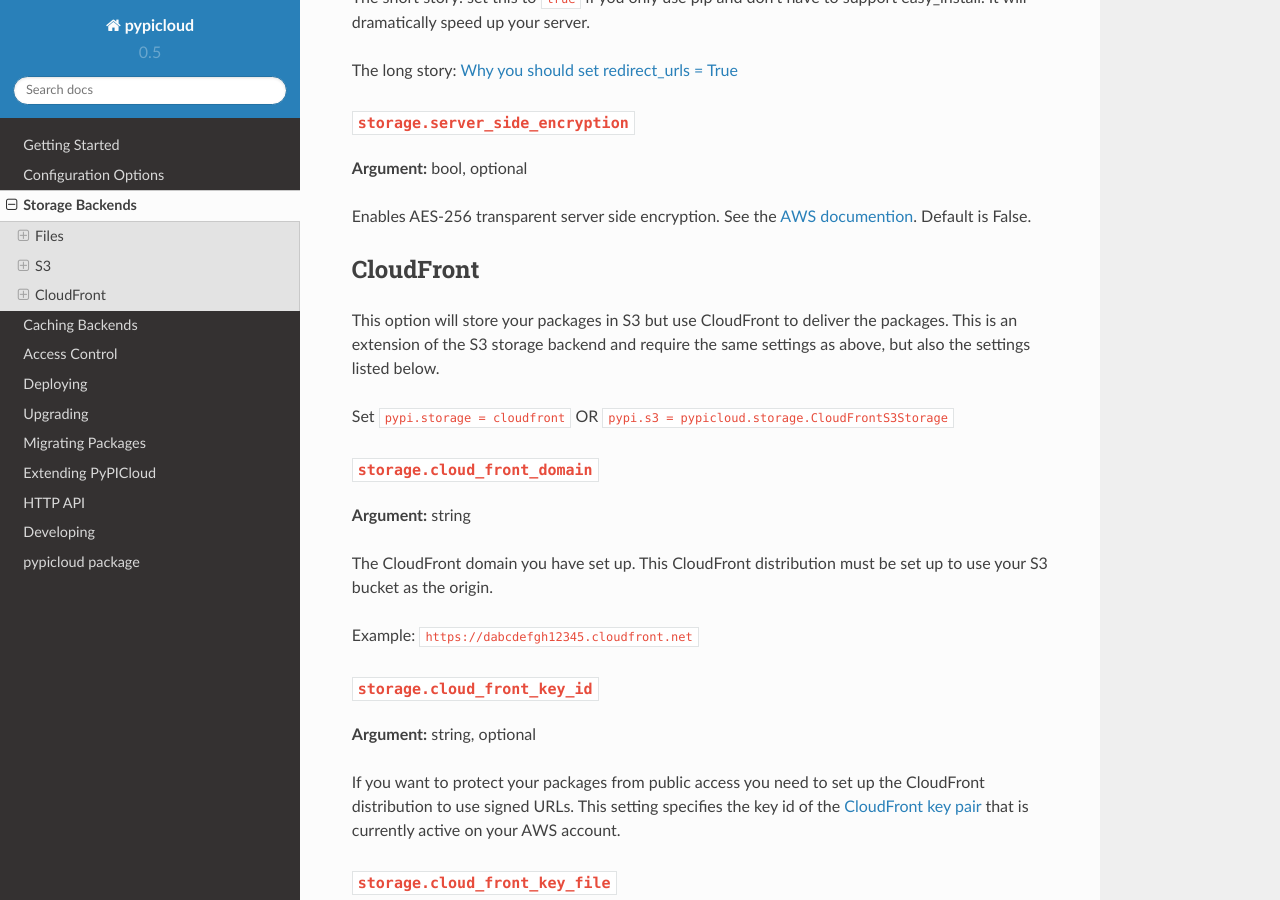
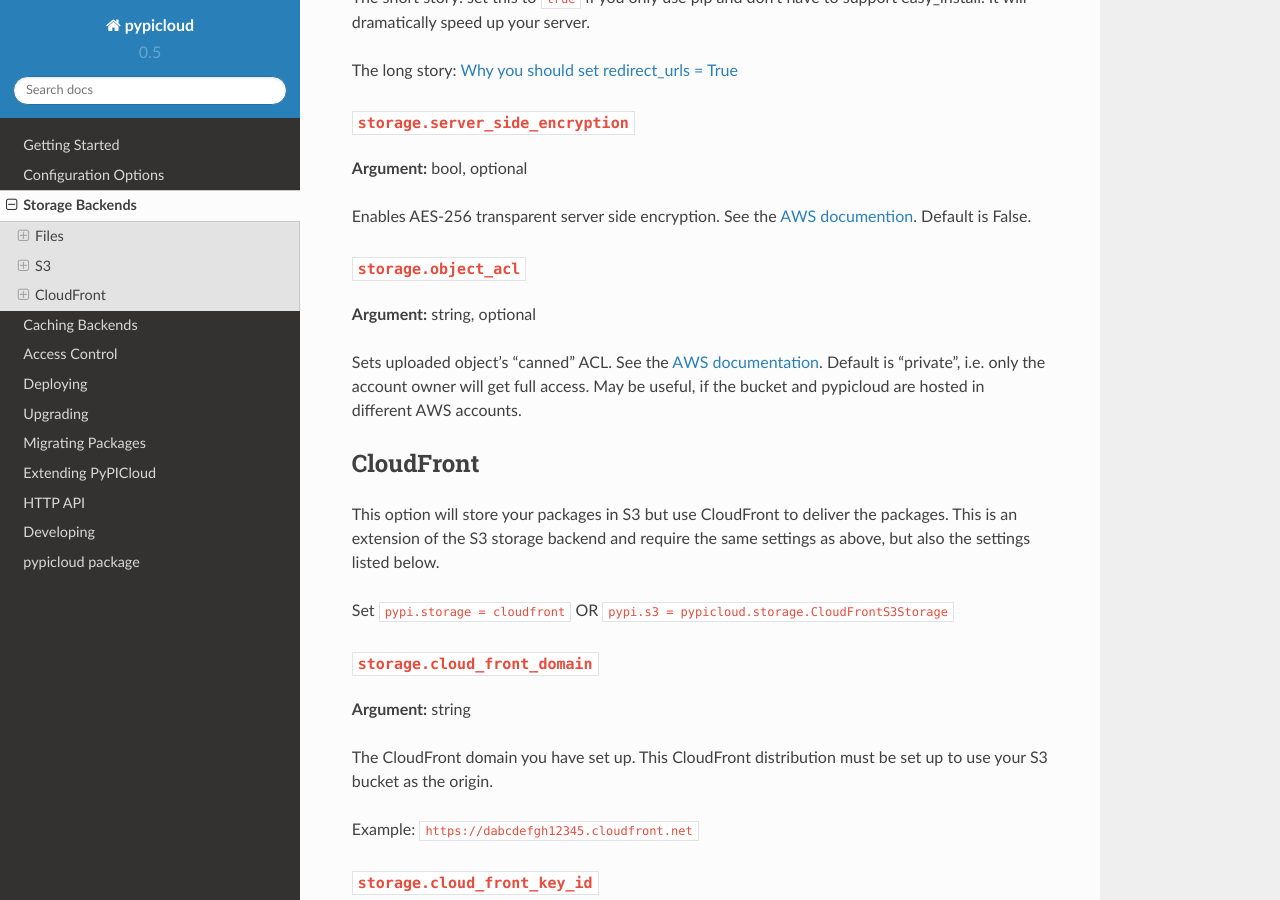
Before and after one commit to stevearc/pypicloud, a Sphinx documentation site: the page built from doc/topics/storage.rst, in a window 1280 px wide and 900 px high, scrolled down 2477 px. Built offline with Sphinx 7.4.7 and the Read the Docs theme 2.0.0, drawn with Linux system fonts in a browser that asks for light colours; pages that are not in the unit, such as notebooks, are missing from menus.

Commit message:
S3: Set ACL for uploaded objects

```diff
--- a/doc/topics/storage.rst
+++ b/doc/topics/storage.rst
@@ -113,6 +113,15 @@ Enables AES-256 transparent server side encryption. See the `AWS documention
 <http://docs.aws.amazon.com/AmazonS3/latest/dev/UsingServerSideEncryption.html>`_.
 Default is False.
 
+``storage.object_acl``
+~~~~~~~~~~~~~~~~~~~~~~~~~~~~~~~~~~
+**Argument:** string, optional
+
+Sets uploaded object's "canned" ACL. See the `AWS documentation
+<http://docs.aws.amazon.com/AmazonS3/latest/dev/acl-overview.html#canned-acl>`_.
+Default is "private", i.e. only the account owner will get full access.
+May be useful, if the bucket and pypicloud are hosted in different AWS accounts.
+
 CloudFront
 ----------
 This option will store your packages in S3 but use CloudFront to deliver the packages.
```
Also changed, not shown: 1 other file.
